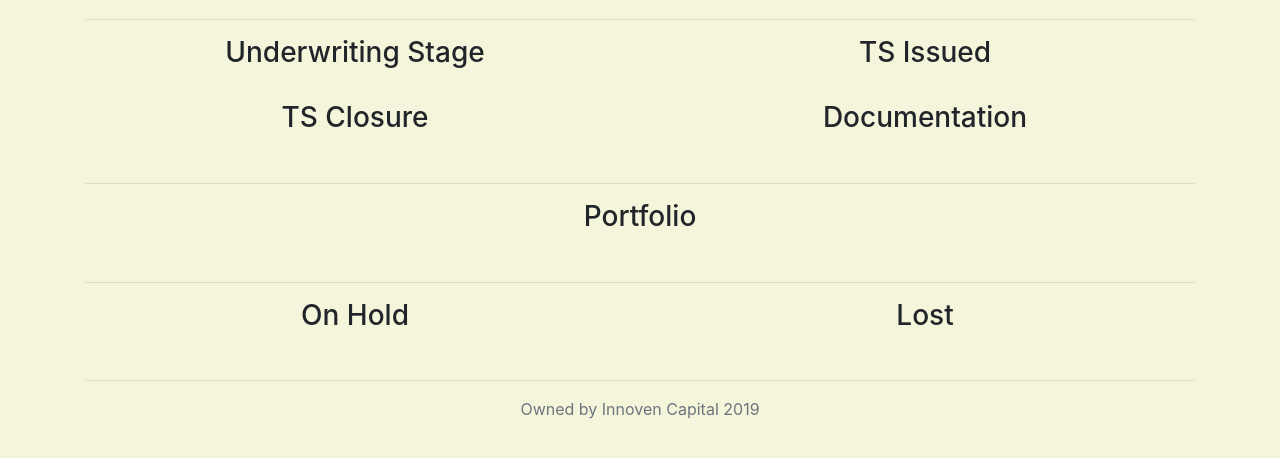
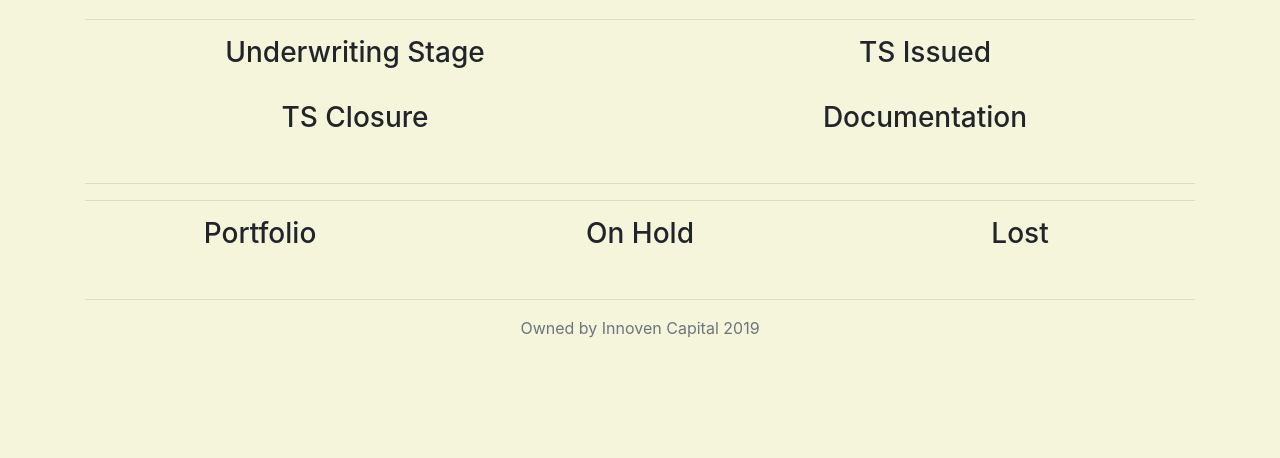
Before and after one commit to namanguptaiitkgp/innoven, a Django app: page /projects/projects/my_projects in a window 1280 px wide. Shown: the part 294-752 px from the top of the page. Run offline with Django 3.2, Linux system fonts and the light colour scheme; the visitor is signed in with stand-in values (Sample User, id 1); data that the repository does not hold is empty; some libraries are stand-ins or nearby versions.

Commit message:
Update my_projects.html

```diff
--- a/projects/templates/projects/my_projects.html
+++ b/projects/templates/projects/my_projects.html
@@ -214,12 +214,15 @@
 
 </div>
 <br><hr>
-  <h3 align="center">Portfolio</h3>
+
+<hr>
+
 <div class="row">
+<div class="col-sm-4">
 
 
 
-
+ <h3 align="center">Portfolio</h3>
  {% if ds51 %}
          <ul class="list-group list-group-flush">
           {% for project in ds51 %}
@@ -241,11 +244,8 @@
       {% endif %}
 
 </div>
-<br><hr>
 
-<div class="row">
-
-     <div class="col-sm-6">
+     <div class="col-sm-4">
 
          <h3 align="center">On Hold</h3>
 
@@ -269,7 +269,7 @@
 
       {% endif %}
      </div>
-  <div class="col-sm-6 ">
+  <div class="col-sm-4">
 
          <h3 align="center">Lost</h3>
  {% if ds7 %}
```
